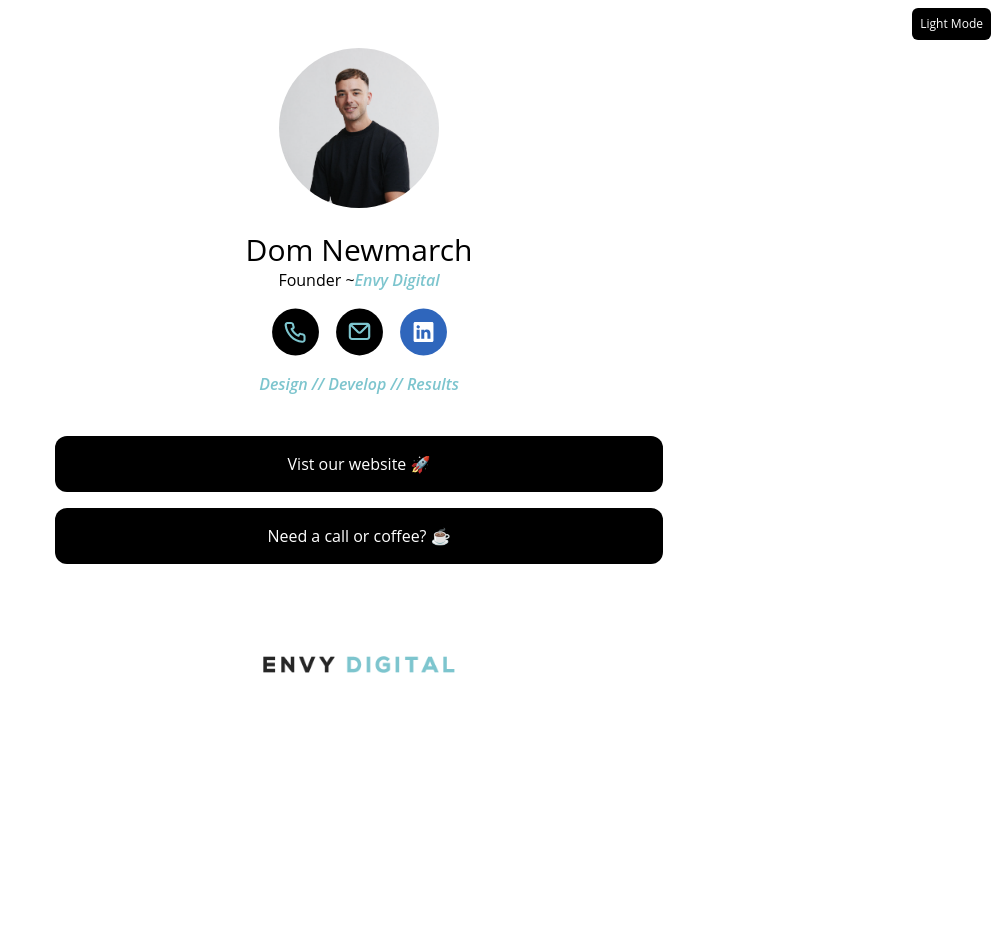
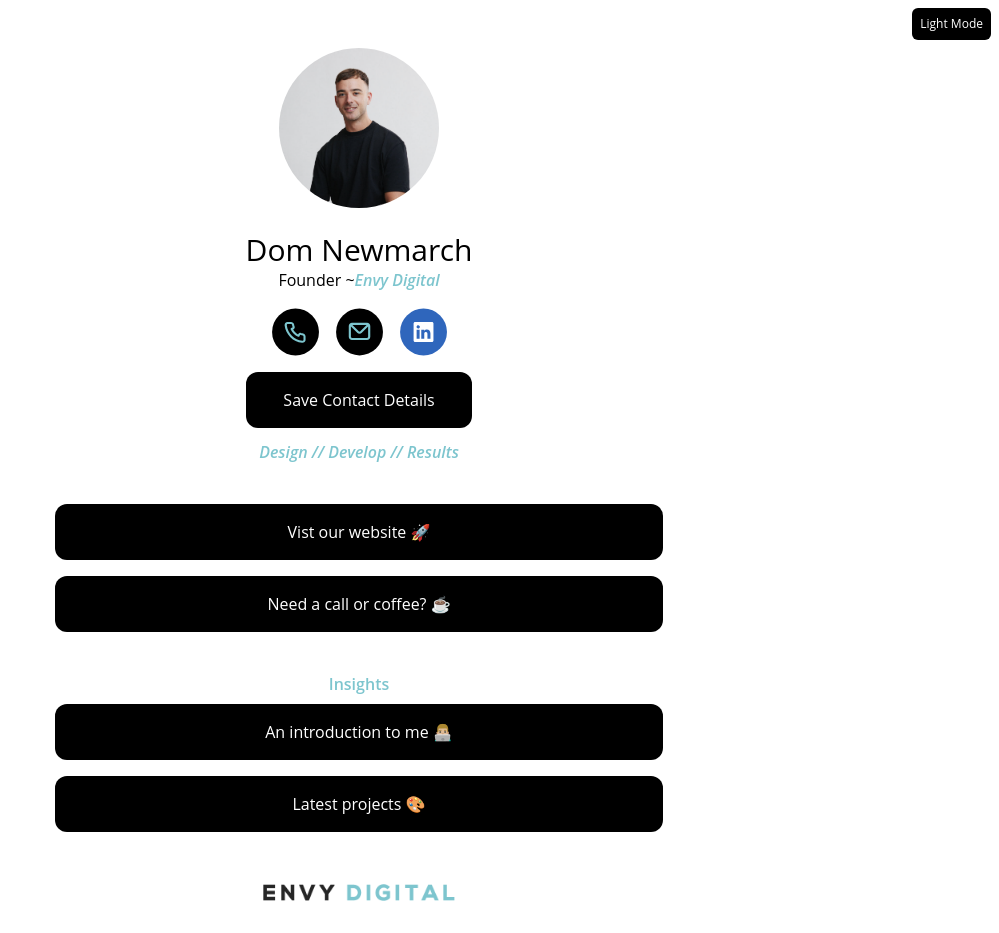
Before and after one commit to Domnewmarch/Envy-Links, a Next.js app: page / in a window 1280 px wide. Shown: the whole page, without its empty margins (281-1280 px from the left). Before the commit the page ends 800 px from the top, so only its background shows below. Built offline with nearby package versions, Linux system fonts and the light colour scheme.

Commit message:
iOS save contact details

```diff
--- a/components/bio.js
+++ b/components/bio.js
@@ -1,11 +1,31 @@
-import BioContact from './bioContact'
+import React from 'react';
+import BioContact from './bioContact';
+
+// Define contact details array
+const contactDetails = [
+  { name: 'Dom Newmarch', mobile: '07501960691' },
+];
+
+// Function to handle saving contact details
+function saveContactsToPhone() {
+  // Iterate over each contact and prompt user to save
+  contactDetails.forEach(contact => {
+    const contactString = `BEGIN:VCARD\nVERSION:3.0\nFN:${contact.name}\nTEL:${contact.mobile}\nEND:VCARD`;
+
+    // Create an anchor element with the contact data as a data URI
+    const link = document.createElement('a');
+    link.href = `data:text/vcard;charset=utf-8,${encodeURIComponent(contactString)}`;
+    link.setAttribute('download', `${contact.name}.vcf`);
+    link.click();
+  });
+}
+
 export default function Bio() {
   return (
     <div className="flex flex-col items-center">
-      {/* profile title */}
+
       <h1 className="w-fit text-3xl">Dom Newmarch</h1>
 
-      {/* Bio section / use react quill */}
       <p className="dark:text-white">
         Founder ~
         <em className="font-semibold envy-blue">
@@ -15,14 +35,18 @@
         </em>
       </p>
 
-      {/* quick contact links */}
       <BioContact />
+      <div className="bg-black hover:bg-dark duration-default py-4 rounded-xl w-full dark:bg-white text-center mb-3">
+       <button className="text-center text-white w-fit mx-auto dark:text-black" onClick={saveContactsToPhone}>Save Contact Details</button>
 
-      {/* Tagline  */}
+      </div>
+
       <p>
         <em className="font-semibold envy-blue">Design // </em> <em className="font-semibold envy-blue">Develop // </em>
         <em className="font-semibold envy-blue">Results </em>
       </p>
+
     </div>
-  )
+
+  );
 }
--- a/components/linkBlock.js
+++ b/components/linkBlock.js
@@ -1,4 +1,4 @@
-import Link from './link' // block data
+import Link from './link'; // block data
 
 const blocks = [
   {
@@ -8,10 +8,10 @@
     ]
   },
   {
-    title: '',
+    title: 'Insights',
     links: [
-      // { href: 'https://www.linkedin.com/in/dom-newmarch-a554b697/', text: 'An introduction to me 👨🏼‍💻' },
-      // { href: 'https://www.instagram.com/envydigitalwebdesign/', text: 'Latest projects 🎨' }
+      { href: 'https://www.linkedin.com/in/dom-newmarch-a554b697/', text: 'An introduction to me 👨🏼‍💻' },
+      { href: 'https://www.instagram.com/envydigitalwebdesign/', text: 'Latest projects 🎨' }
     ]
   }
 ]
```
